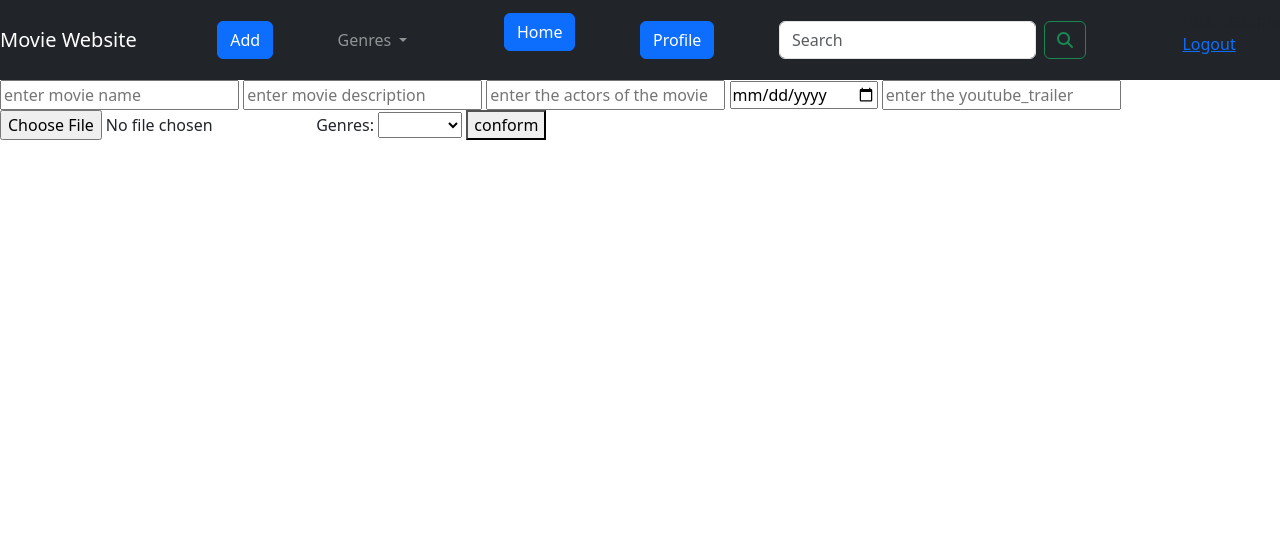
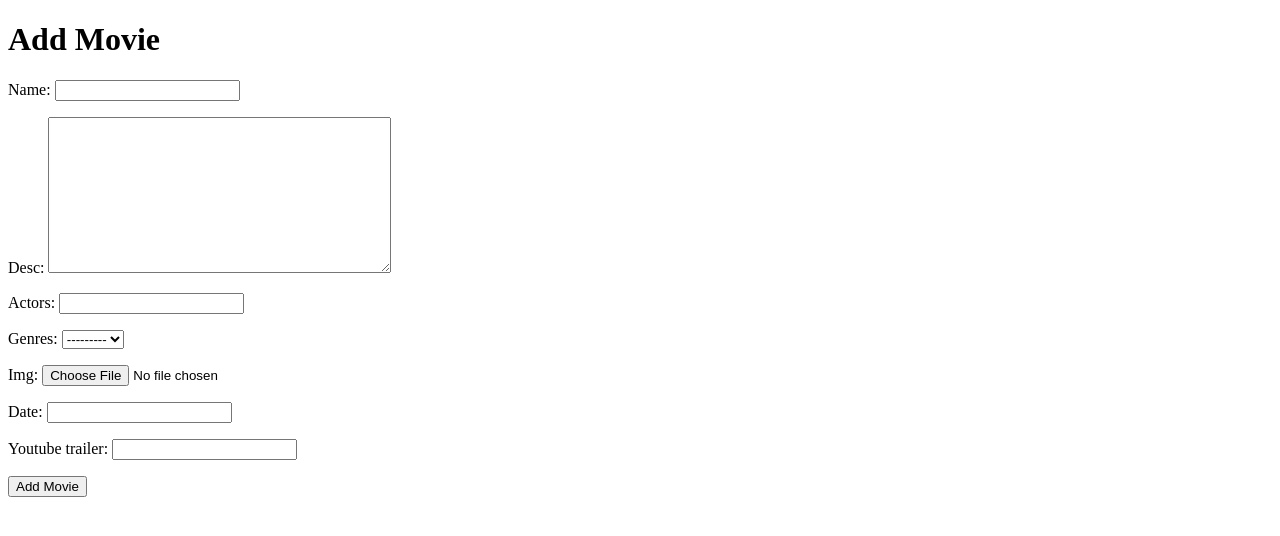
Before and after one commit to pythoninmakesinfo/moviewebsite, a Django app: page /add/ in a window 1280 px wide. Shown: the top 536 px of the page. Run offline with Django 4.2, Linux system fonts and the light colour scheme; the visitor is signed in with stand-in values (Sample User, id 1); data that the repository does not hold is empty; some libraries are stand-ins or nearby versions.

Commit message:
Update add.html

```diff
--- a/template/add.html
+++ b/template/add.html
@@ -1,35 +1,14 @@
 <!DOCTYPE html>
-<html lang="en">
+<html>
 <head>
-    <meta charset="UTF-8">
-    <title>Title</title>
+    <title>Add Movie</title>
 </head>
 <body>
-
-{% extends 'base.html' %}
-{% block body %}
- <form method="POST" enctype="multipart/form-data" >
-     {% csrf_token %}
-     <input type="text" name="name" placeholder="enter movie name">
-     <input type="text" name="desc" placeholder="enter movie description">
-     <input type="text" name="actors" placeholder="enter the actors of the movie">
-     <input type="date" name="date" placeholder="enter the date of movie">
-     <input type="url" name="youtube_trailer" placeholder="enter the youtube_trailer">
-     <input type="file" name="img">
-
-         <label for="genres">Genres:</label>
-         <select id="genres" name="genres">
-             <option value="select a genres"></option>
-             <option value="action">Action</option>
-             <option value="drama">Drama</option>
-             <option value="thriller">Thriller</option>
-             <option value="comedy">Comedy</option>
-             <option value="horror">Horror</option>
-         </select>
-
-
-     <button type="submit">conform</button>
-   {% endblock %}
- </form>
+    <h1>Add Movie</h1>
+    <form method="post" enctype="multipart/form-data">
+        {% csrf_token %}
+        {{ form.as_p }}
+        <button type="submit">Add Movie</button>
+    </form>
 </body>
 </html>
```
